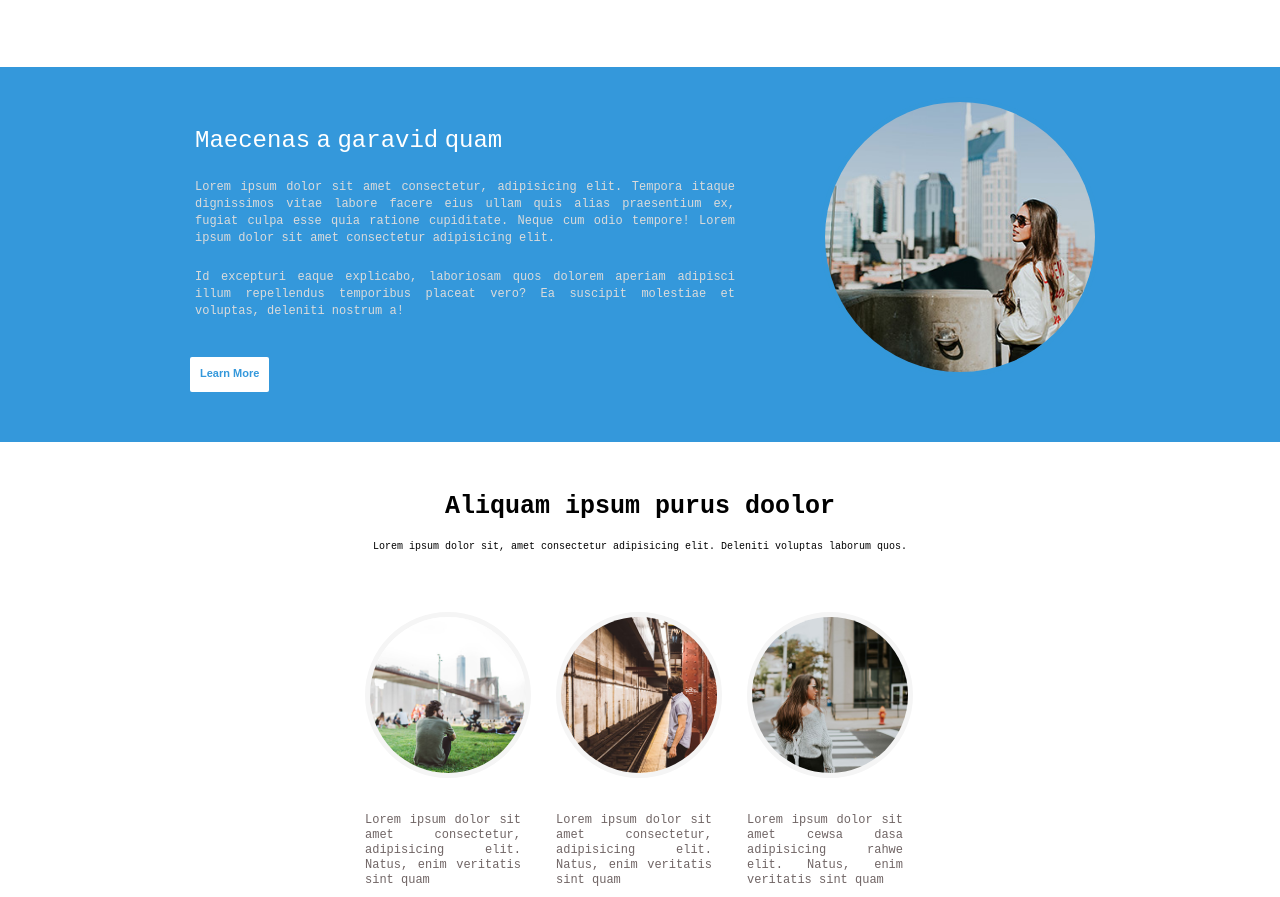
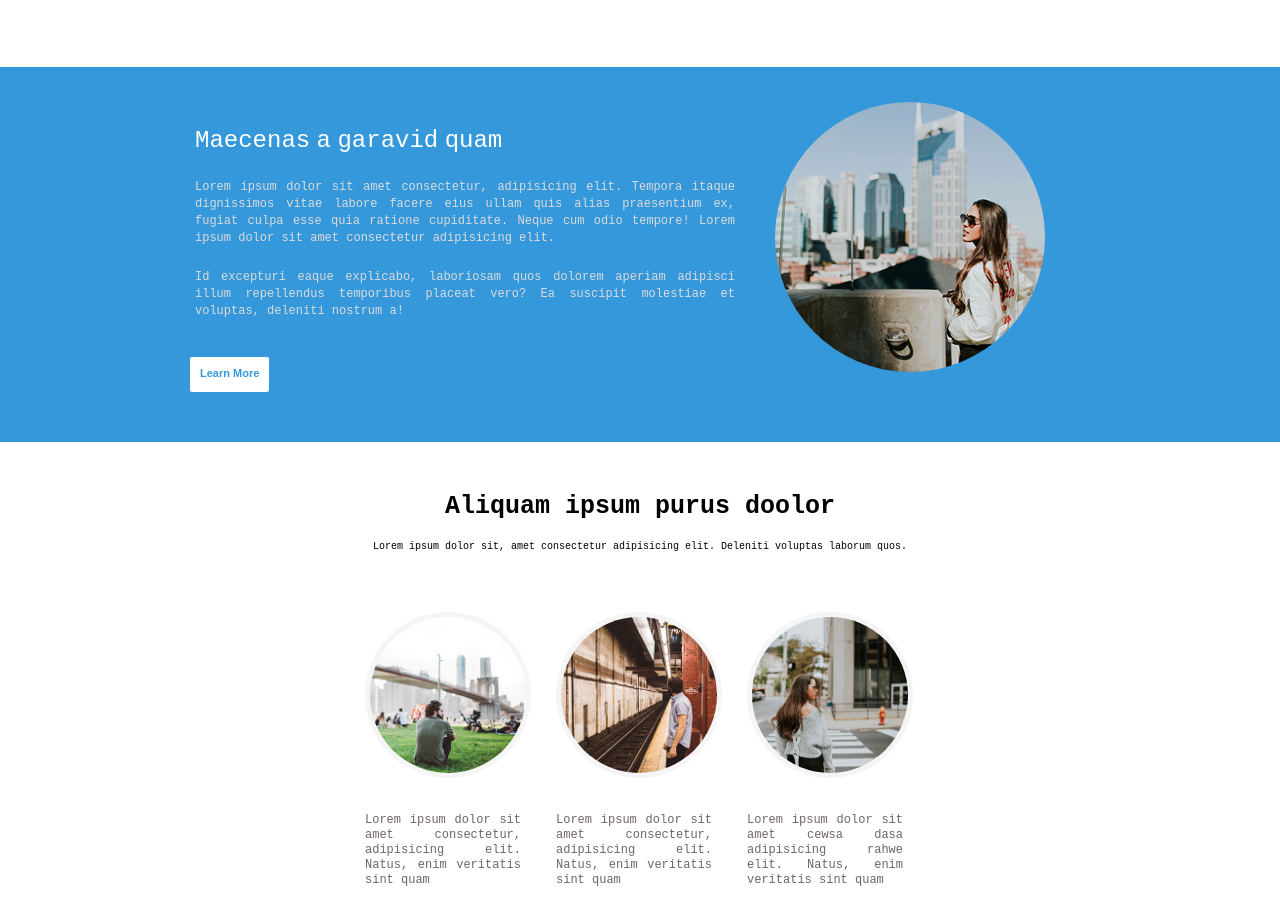
Before and after one commit to RahulRAGHANI8850/urban.github.io, a plain HTML site: page index.html in a window 1280 px wide. Shown: the part 978-1875 px from the top of the page. Drawn offline with Linux system fonts and the light colour scheme.

Commit message:
Update style.css

```diff
--- a/css/style.css
+++ b/css/style.css
@@ -167,14 +167,15 @@ body {
 }
 
 .second-blog img {
-    float: right;
+    float: left;
     width: 30%;
     border: 5px solid #3498da;
     margin-top: 20px;
     margin-right: 20px;
     border-radius: 80%;
     position: relative;
-    left: 30px;
+    left: 40px;
+
 }
 
 .second-blog-content h2 {
```
